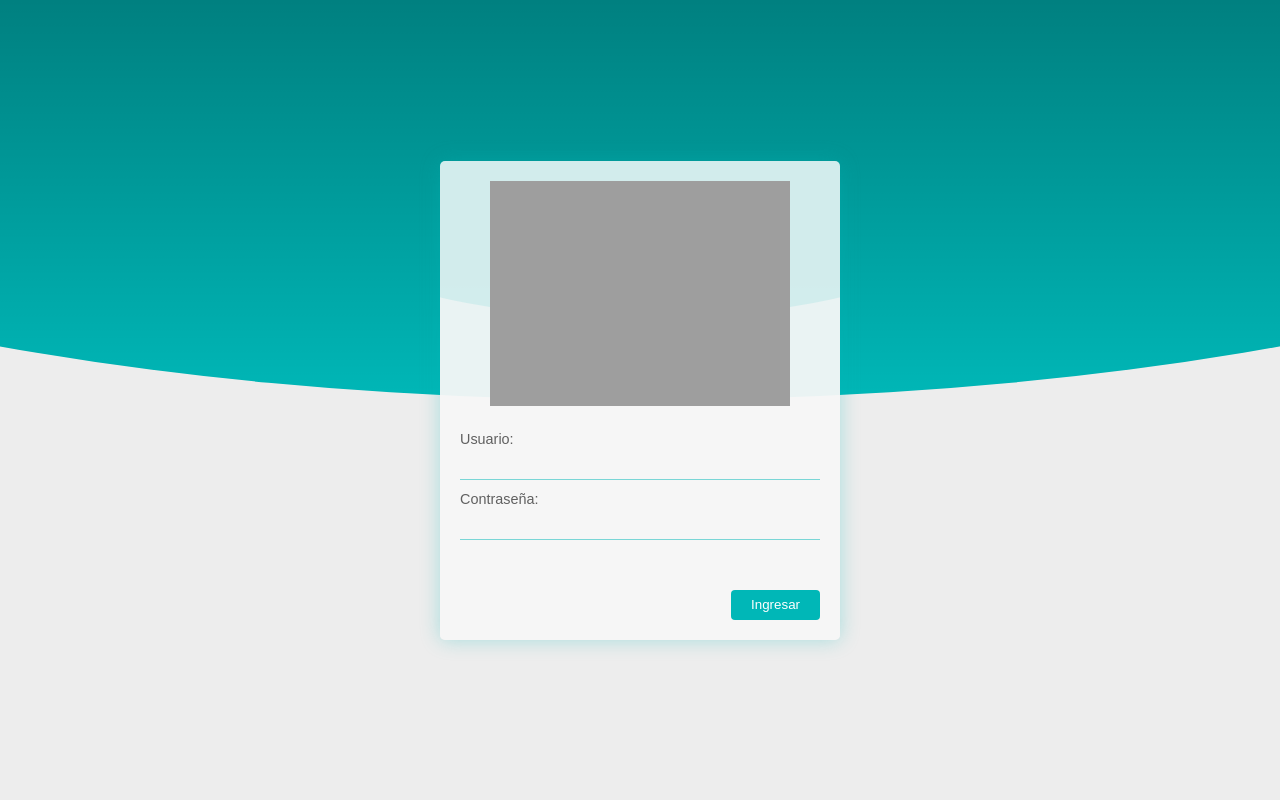
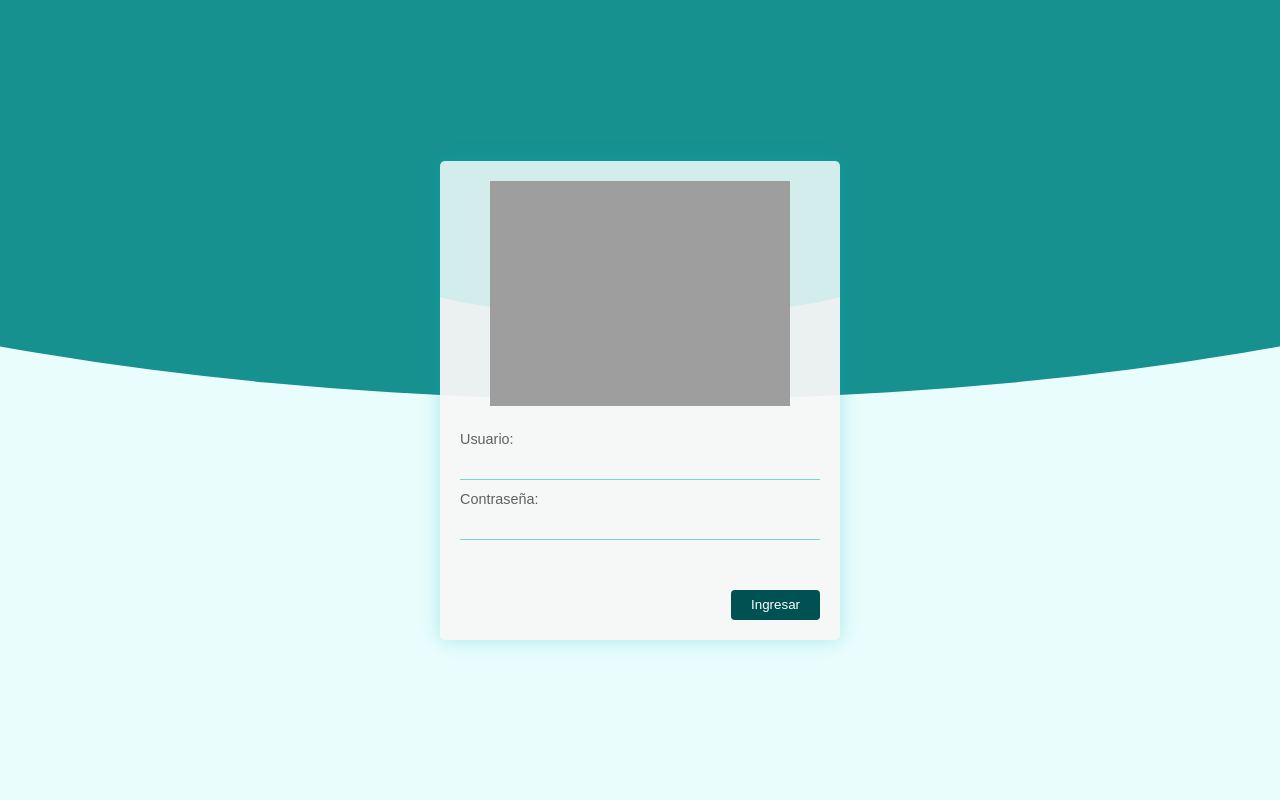
Before and after one commit to dlunamontilla/canceravanzadodemama, a PHP site: page /app/index.php in a window 1280 px wide. Run offline with PHP 8.4, Linux system fonts and the light colour scheme; some web fonts are replaced.

Commit message:
Optimizacion de formulario

```diff
--- a/recursos/activos/sass/_forms.scss
+++ b/recursos/activos/sass/_forms.scss
@@ -75,7 +75,7 @@
   }
 
   &--success {
-    --background-color: #{$color-secundario-3};
+    --background-color: #{darken($color-secundario-3, 20)};
     --radio: 4px;
 
     color: white;
@@ -83,8 +83,9 @@
     padding: 0 20px;
 
 
-    &:hover {
-      --background-color: #{lighten($color-secundario-3, 5)};
+    &:hover,
+    &:focus {
+      --background-color: #{darken($color-secundario-3, 15)};
     }
 
     &:active {
--- a/recursos/activos/sass/_panel.scss
+++ b/recursos/activos/sass/_panel.scss
@@ -25,26 +25,43 @@
   align-items: center;
   justify-content: center;
   min-height: 100vh;
+
   background-color: darken(white, 7);
+  // background-image: url("../../multimedia/fotos/foto-recursos.jpeg");
+  background-size: cover;
+
   padding-top: 20px;
   padding-bottom: 20px;
   --forma: ellipse(100% 100% at 50% 0%);
 
-  &::before {
+  &::before,
+  &::after {
     content: "";
-
     display: block;
     position: absolute;
     margin: auto;
     left: 0; right: 0;
-    top: 0; bottom: auto;
+    top: 0;
+  }
+  &::before {
+    bottom: auto;
     height: 50%;
     width: 100%;
 
-    background-color: $color-secundario-3;
-    background-image: linear-gradient(-180deg, rgba(black, 0.3), transparent);
+    $fondo: $color-secundario-3;
+    $fondo: darken($fondo, 10);
+    background-color: rgba($fondo, 0.9);
+    // background-image: linear-gradient(-180deg, rgba(black, 0.3), transparent);
+    clip-path: var(--forma);
 
-    clip-path: var(--forma);
+    z-index: 1;
+  }
+
+  &::after {
+    bottom: 0;
+    $fondo: rgba($color-secundario-3, 0.9);
+    $fondo: lighten($fondo, 60);
+    background-color: $fondo;
 
     z-index: 0;
   }
--- a/vista/css/style.css
+++ b/vista/css/style.css
@@ -2850,11 +2850,12 @@ h6 {
   justify-content: center;
   min-height: 100vh;
   background-color: #ededed;
+  background-size: cover;
   padding-top: 20px;
   padding-bottom: 20px;
   --forma: ellipse(100% 100% at 50% 0%);
 }
-.sesion::before {
+.sesion::before, .sesion::after {
   content: "";
   display: block;
   position: absolute;
@@ -2862,12 +2863,18 @@ h6 {
   left: 0;
   right: 0;
   top: 0;
+}
+.sesion::before {
   bottom: auto;
   height: 50%;
   width: 100%;
-  background-color: #00b7b7;
-  background-image: linear-gradient(-180deg, rgba(0, 0, 0, 0.3), transparent);
+  background-color: rgba(0, 132, 132, 0.9);
   clip-path: var(--forma);
+  z-index: 1;
+}
+.sesion::after {
+  bottom: 0;
+  background-color: rgba(234, 255, 255, 0.9);
   z-index: 0;
 }
 .sesion__content {
@@ -3040,14 +3047,14 @@ h6 {
   height: calc(var(--height) / 1.7 );
 }
 .button--success {
-  --background-color: #00b7b7;
+  --background-color: #005151;
   --radio: 4px;
   color: white;
   height: 30px;
   padding: 0 20px;
 }
-.button--success:hover {
-  --background-color: #00d1d1;
+.button--success:hover, .button--success:focus {
+  --background-color: #006b6b;
 }
 .button--success:active {
   transition: none;
```
Also changed, not shown: 1 other file.
